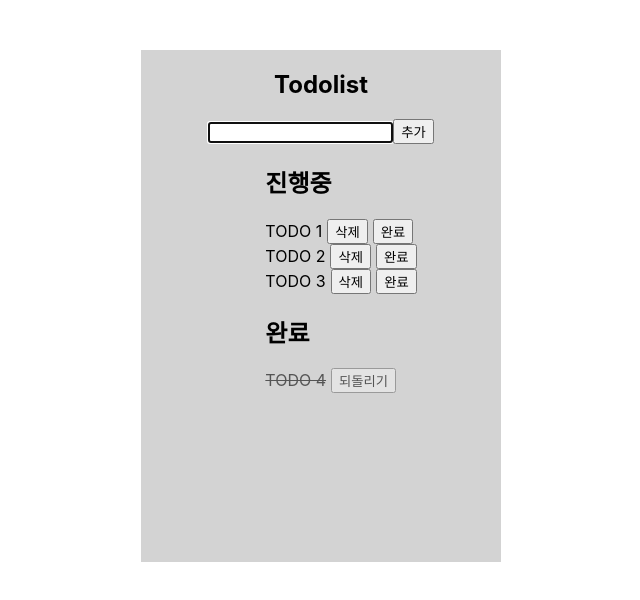
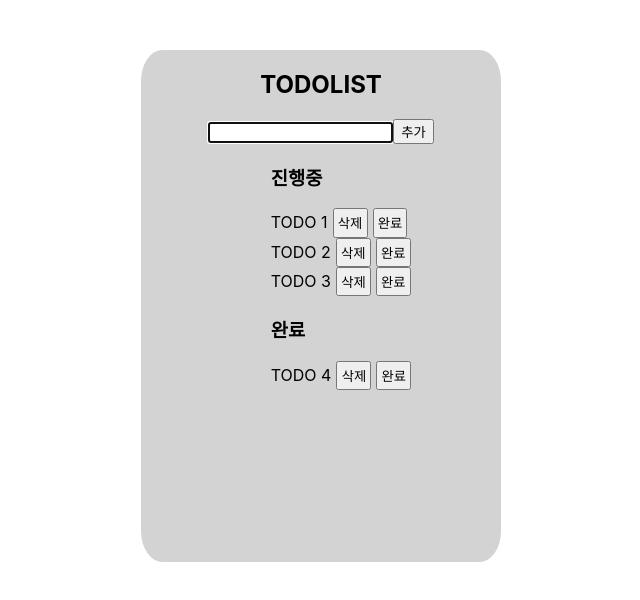
Before and after one commit to daymoon-dev/todolist-by-using-react, a React (Create React App) app: page / in a window 1280 px wide. Shown: the top 600 px of the page, without its empty margins (319-959 px from the left). Built offline with nearby package versions, Linux system fonts and the light colour scheme.

Commit message:
컴포넌트화 진행중(퇴근!)

```diff
--- a/src/App.js
+++ b/src/App.js
@@ -21,7 +21,7 @@ function App() {
     <>
       <GlobalStyle />
       <TodoTemplate>
-        <Title />
+        <Title title="TODOLIST" />
         <TodoForm todoItem={todoItem} setTodoItem={setTodoItem} />
         <TodoList todoItem={todoItem} setTodoItem={setTodoItem} />
       </TodoTemplate>
--- a/src/components/Title.js
+++ b/src/components/Title.js
@@ -2,8 +2,6 @@ import styled from "styled-components";
 
 const MainTitle = styled.h1``;
 
-export function Title() {
-  const title = "Todolist";
-
+export function Title({ title }) {
   return <MainTitle>{title}</MainTitle>;
 }
--- a/src/components/TodoForm.js
+++ b/src/components/TodoForm.js
@@ -1,10 +1,11 @@
 import { useState } from "react";
 import styled from "styled-components";
+
+import { Button } from "./button/Button";
 
 const TodoFormBlock = styled.div``;
 const TodoFormTemplate = styled.form``;
 const TodoInput = styled.input``;
-const SubmitButton = styled.button``;
 
 export function TodoForm({ todoItem, setTodoItem }) {
   const [inputText, setInputText] = useState("");
@@ -30,7 +31,7 @@ export function TodoForm({ todoItem, setTodoItem }) {
     <TodoFormBlock>
       <TodoFormTemplate onSubmit={onSubmit}>
         <TodoInput autoFocus onChange={onChange} value={inputText} />
-        <SubmitButton type="submit">추가</SubmitButton>
+        <Button buttonText="추가" type="submit"></Button>
       </TodoFormTemplate>
     </TodoFormBlock>
   );
--- a/src/components/TodoList.js
+++ b/src/components/TodoList.js
@@ -8,8 +8,9 @@ const Todolist = styled.ul`
 `;
 
 const TodoItem = styled.li`
-  button {
+  Button {
     margin-left: 5px;
+    padding: 0.2rem;
   }
 
   &.Complete {
@@ -19,10 +20,22 @@ const TodoItem = styled.li`
 `;
 
 export function TodoList({ todoItem, setTodoItem }) {
+  const todoItems = (isDoneValue) => {
+    return todoItem
+      .filter((item) => item.isDone === isDoneValue)
+      .map((item) => (
+        <TodoItem key={item.id}>
+          {item.todo}
+          {/* <button onClick={() => editHandler(item)}>수정</button> */}
+          <Button buttonText="삭제" onClick={() => deleteTodo(item.id)} />
+          <Button buttonText="완료" onClick={() => isDoneHandler(item)} />
+        </TodoItem>
+      ));
+  };
+
   const deleteTodo = (id) => {
     setTodoItem(todoItem.filter((m) => m.id !== id));
   };
-  console.log(todoItem);
 
   const isDoneHandler = (item) => {
     setTodoItem([...todoItem, (item.isDone = !item.isDone)]);
@@ -31,41 +44,13 @@ export function TodoList({ todoItem, setTodoItem }) {
   return (
     <TodoListBlock>
       <Todolist>
-        <h2>진행중</h2>
-        {todoItem
-          .filter((item) => item.isDone === false)
-          .map((item) => (
-            <TodoItem key={item.id}>
-              {item.todo}
-              {/* <button onClick={() => editHandler(item)}>수정</button> */}
-              <Button
-                buttonText="삭제"
-                onClick={() => deleteTodo(item.id)}
-              ></Button>
-              <Button
-                buttonText="완료"
-                onClick={() => isDoneHandler(item)}
-              ></Button>
-            </TodoItem>
-          ))}
+        <h3>진행중</h3>
+        {todoItems(false)}
       </Todolist>
 
       <Todolist>
-        <h2>완료</h2>
-        {todoItem
-          .filter((doneItem) => doneItem.isDone === true)
-          .map((doneItem) => (
-            <TodoItem
-              className={`${todoItem.isDone ?? "Complete"}`}
-              key={doneItem.id}
-            >
-              {doneItem.todo}
-              <Button
-                buttonText="되돌리기"
-                onClick={() => isDoneHandler(doneItem)}
-              ></Button>
-            </TodoItem>
-          ))}
+        <h3>완료</h3>
+        {todoItems(true)}
       </Todolist>
     </TodoListBlock>
   );
--- a/src/components/TodoTemplate.js
+++ b/src/components/TodoTemplate.js
@@ -8,7 +8,7 @@ const TodoTemplateBlock = styled.section`
   height: 512px;
   background: lightgray;
 
-  margin: 0 auto;
+  border-radius: 6%;
 `;
 
 export function TodoTemplate({ children }) {
--- a/src/components/button/Button.js
+++ b/src/components/button/Button.js
@@ -2,6 +2,6 @@ import styled from "styled-components";
 
 const DefaultButton = styled.button``;
 
-export function Button({ buttonText }) {
-  return <DefaultButton>{buttonText}</DefaultButton>;
+export function Button({ buttonText, onClick }) {
+  return <DefaultButton onClick={onClick}>{buttonText}</DefaultButton>;
 }
```
Also changed, not shown: src/db/users.json (added, +8 -0 lines), 1 other file (tests, documents, lock files or other folders).
